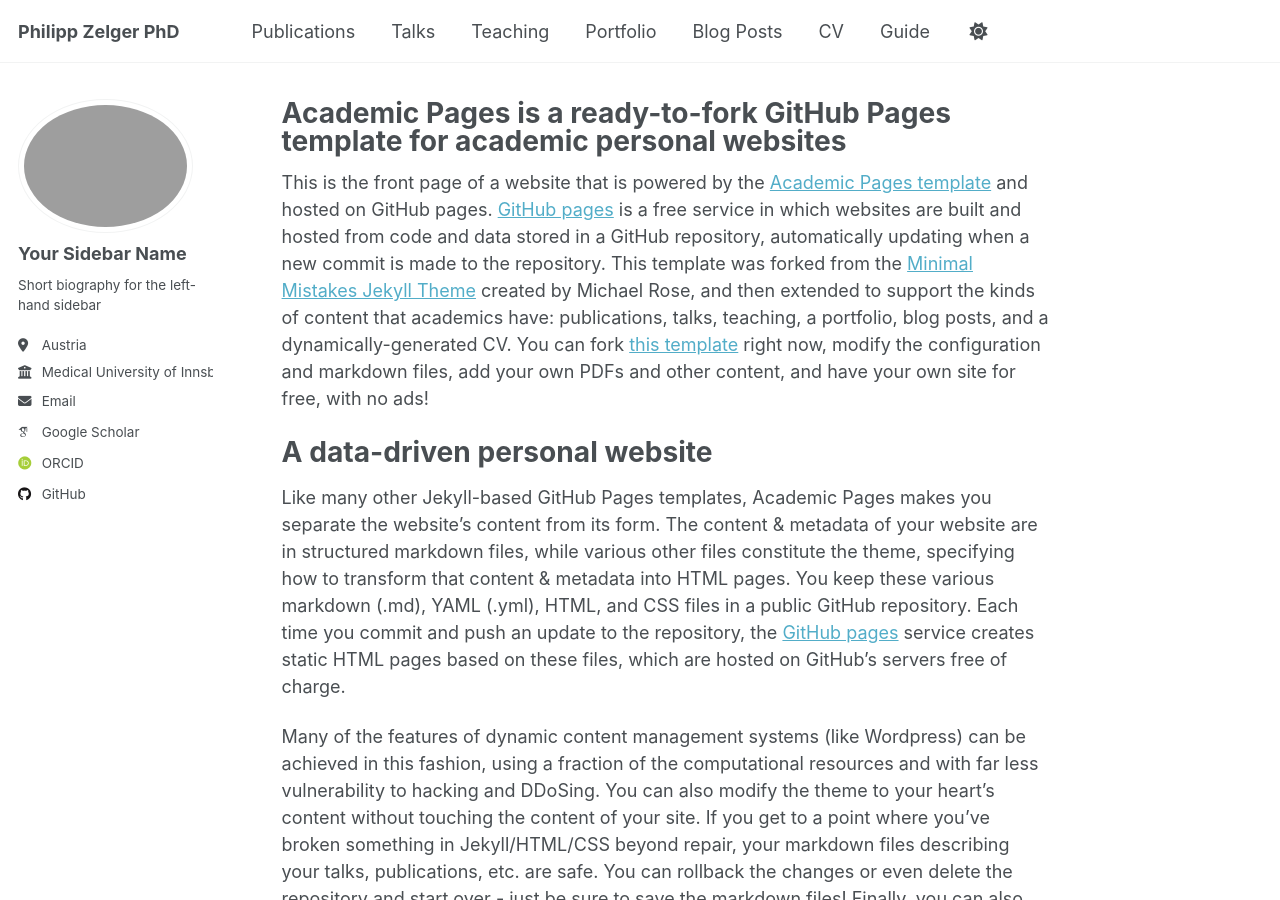
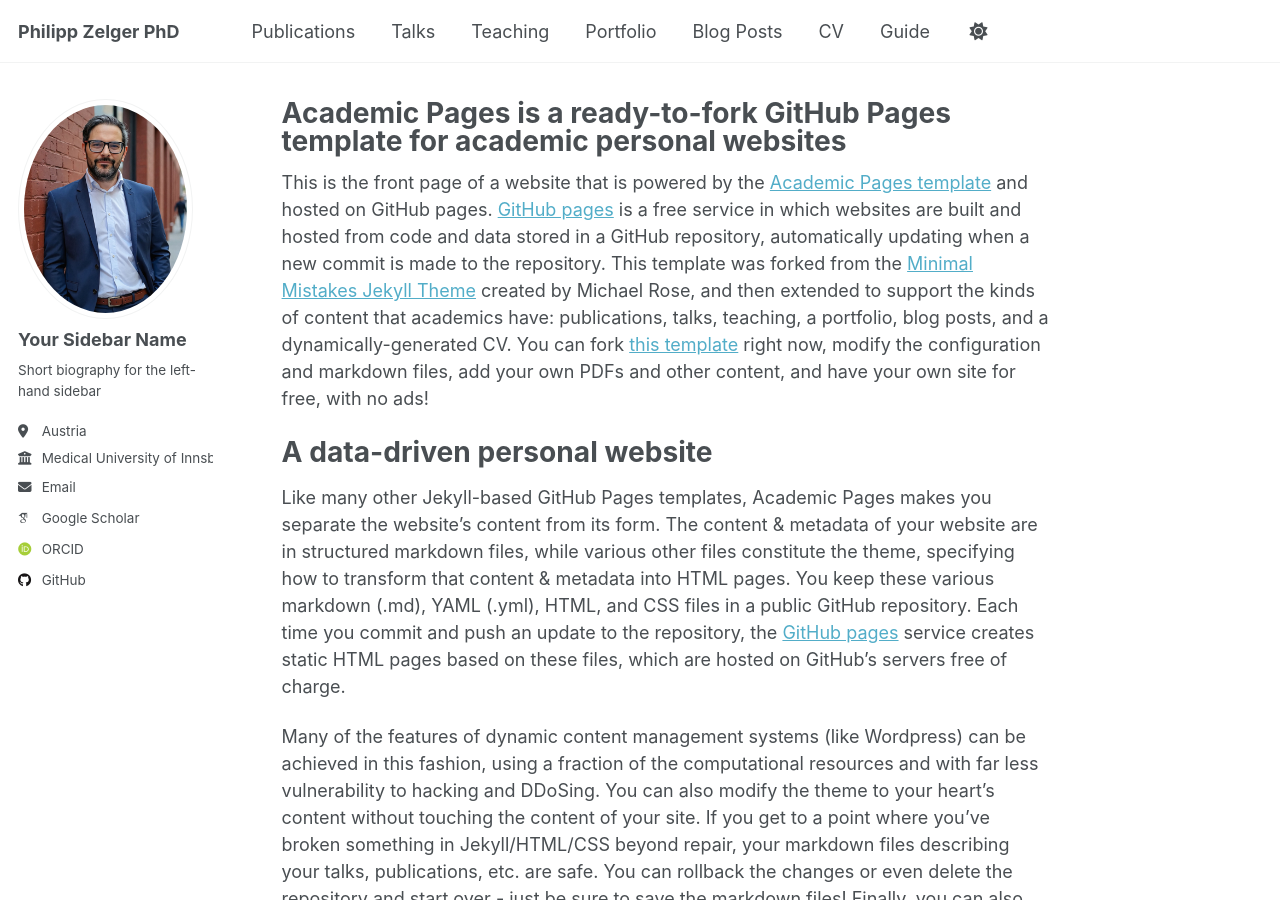
Before and after one commit to Stanissse/AboutMe, a Jekyll site: the page built from _pages/about.md, in a window 1280 px wide and 900 px high. Built offline with Jekyll 4.4.1, drawn with Linux system fonts in a browser that asks for light colours; some web fonts are replaced.

Commit message:
Update _config.yml

```diff
--- a/_config.yml
+++ b/_config.yml
@@ -22,7 +22,7 @@ repository               : "stanissse.github.io/AboutMe"
 #               Additional customization can be done by editing /_includes/author-profile.html
 author:
   # Biographic information
-  avatar           : "img_2.jpeg"
+  avatar           : "img_2.jpg"
   name             : "Your Sidebar Name"
   pronouns         : # example: "she/her"
   bio              : "Short biography for the left-hand sidebar"
```
